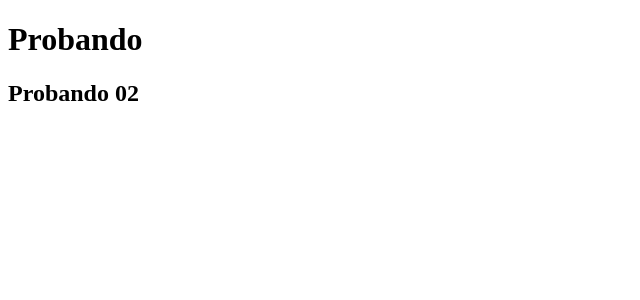
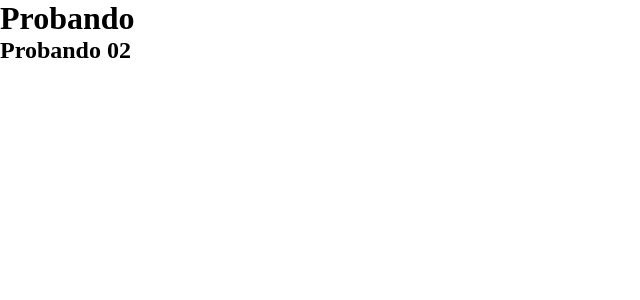
Before and after one commit to gabrielvieyra/rick-and-morty, a React (Vite) app: page / in a window 1280 px wide. Shown: the top 300 px of the page, without its empty margins (0-640 px from the left). Built offline with nearby package versions, Linux system fonts and the light colour scheme.

Commit message:
instalacion de sass

```diff
--- a/package.json
+++ b/package.json
@@ -13,7 +13,8 @@
   },
   "dependencies": {
     "react": "^18.2.0",
-    "react-dom": "^18.2.0"
+    "react-dom": "^18.2.0",
+    "sass": "^1.55.0"
   },
   "devDependencies": {
     "@types/react": "^18.0.17",
--- /dev/null
+++ b/src/App.scss
@@ -0,0 +1,5 @@
+* {
+  margin: 0;
+  padding: 0;
+  box-sizing: border-box;
+}
--- a/src/App.tsx
+++ b/src/App.tsx
@@ -1,3 +1,6 @@
+// Styles
+import './App.scss';
+
 function App() {
   return (
     <>
```
Also changed, not shown: 1 other file (tests, documents, lock files or other folders).
